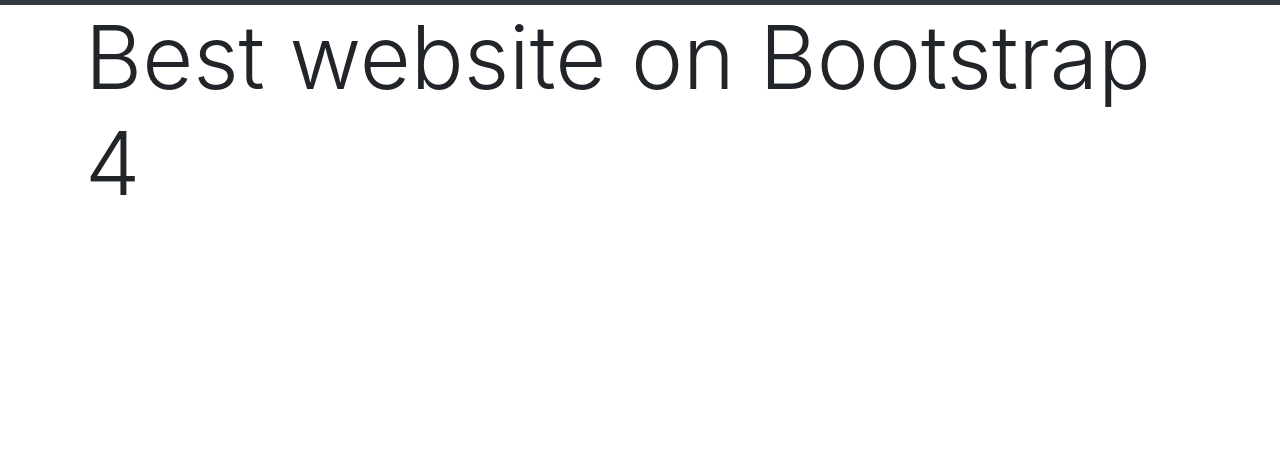
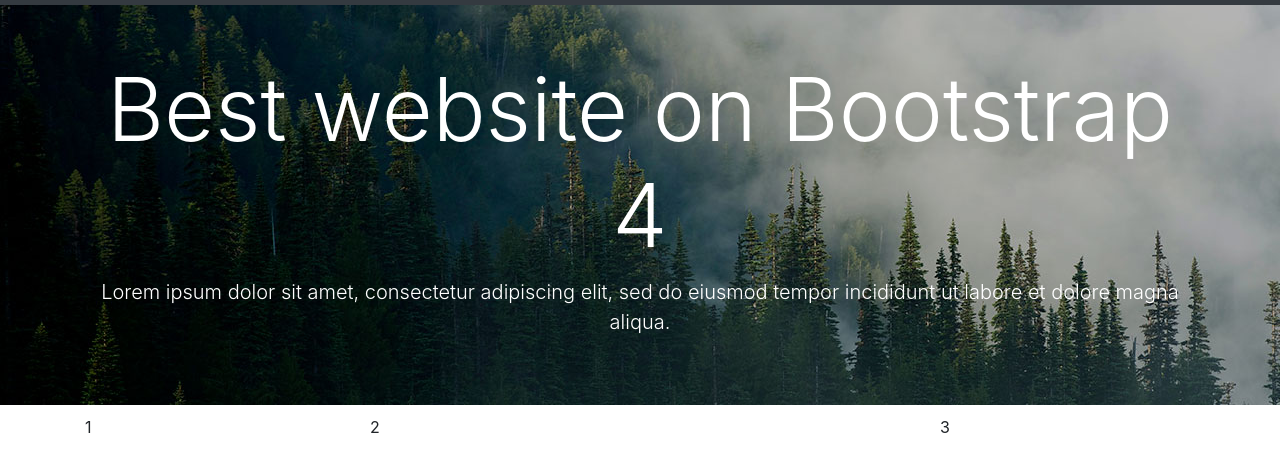
Before and after one commit to botkaktotak/botkaktotak1.github.io, a plain HTML site: page index.html in a window 1280 px wide. Shown: the part 61-532 px from the top of the page. Drawn offline with nearby package versions, Linux system fonts and the light colour scheme.

Commit message:
going main content

```diff
--- a/index.html
+++ b/index.html
@@ -38,13 +38,24 @@
               <button class="btn btn-outline-warning my-2 my-sm-0" type="submit">Search</button>
             </form>
         </div>
-      </div>
-    </nav>
-    <header class="header">
+      </div><!--container-->
+    </nav> <!--nav-->
+    <header class="header d-flex flex-column justify-content-center">
       <div class="container">
         <h1 class="display-2">Best website on Bootstrap 4</h1>
+        <p class="lead">Lorem ipsum dolor sit amet, consectetur adipiscing elit, sed do eiusmod tempor incididunt ut labore et dolore magna aliqua.</p>
       </div>
     </header>
+  <main class="main">
+    <div class="container">
+      <div class="row">
+        <div class="col-3">1</div>
+        <div class="col-6">2</div>
+        <div class="col-3">3</div>
+      </div><!--row-->
+    </div><!--container-->
+  </main><!--main-->
+
 
 
 <script src="https://stackpath.bootstrapcdn.com/bootstrap/4.1.3/js/bootstrap.min.js" integrity="sha384-ChfqqxuZUCnJSK3+MXmPNIyE6ZbWh2IMqE241rYiqJxyMiZ6OW/JmZQ5stwEULTy" crossorigin="anonymous"></script>
--- a/style.css
+++ b/style.css
@@ -0,0 +1,9 @@
+.header {
+  height: 400px;
+  background-image: url("images/bg.jpg");
+  color: white;
+  text-align: center;
+}
+.main {
+  margin-top: 10px;
+}
```
